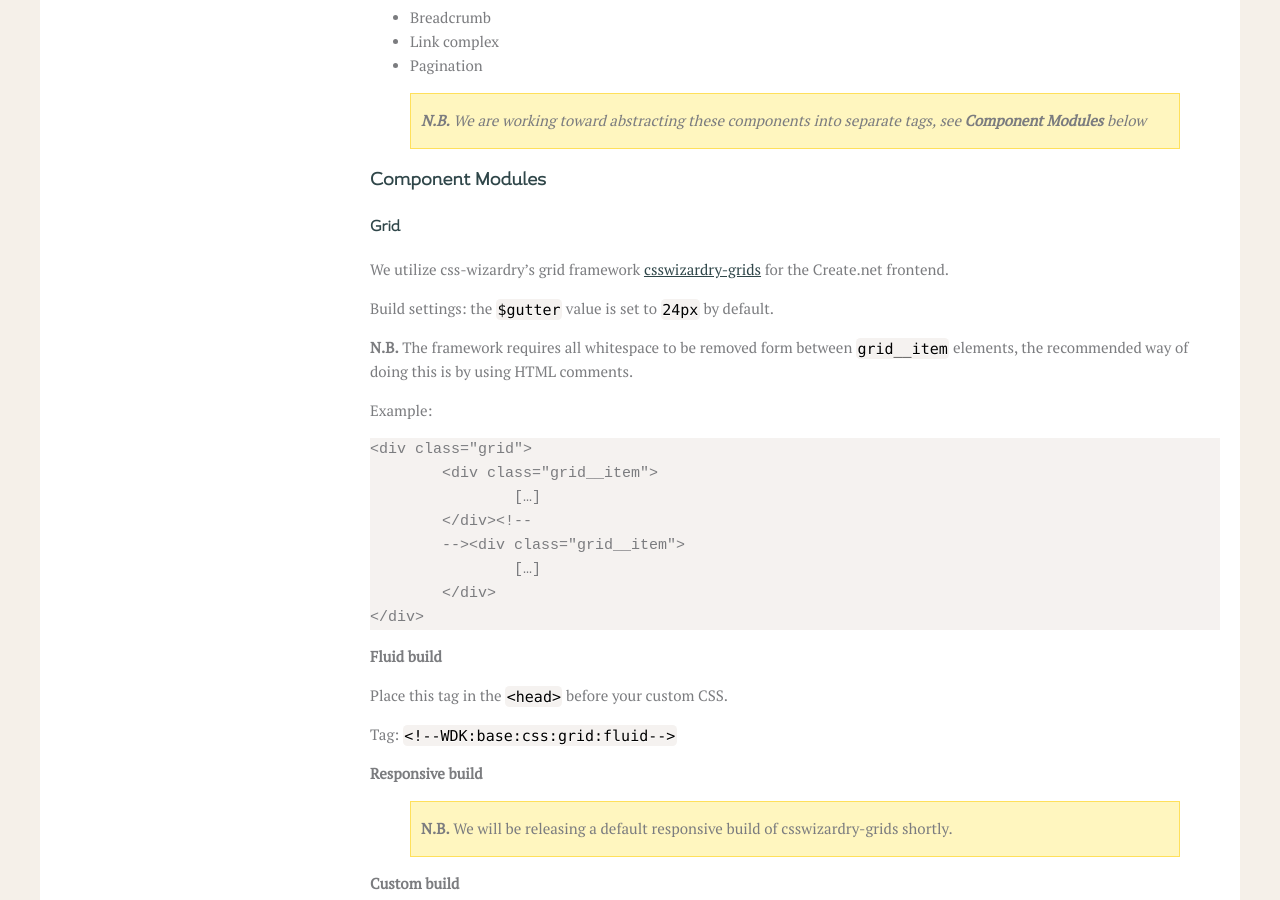
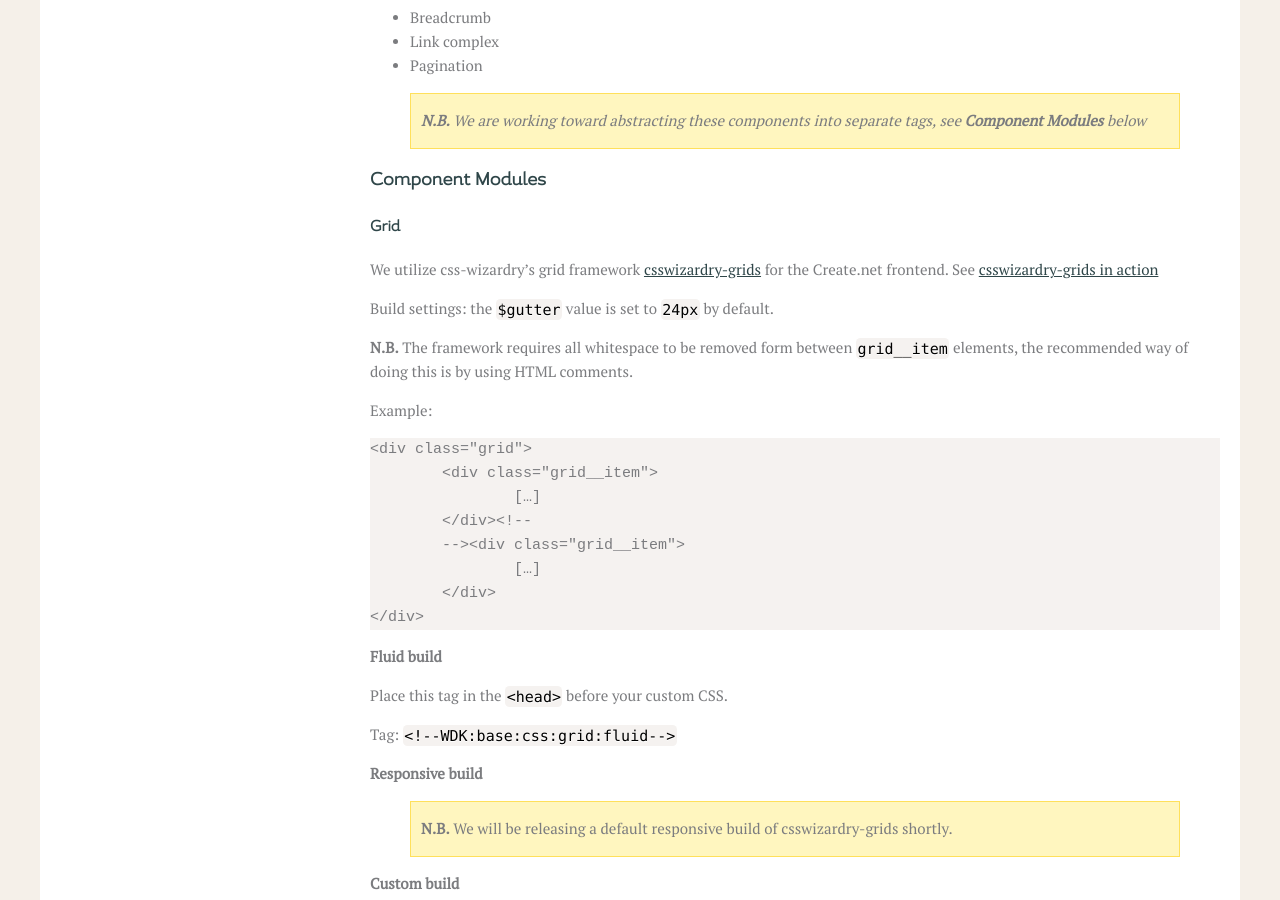
Before and after one commit to createdotnet/wdk, a Jekyll site: the page built from _tutorials/requirements-restrictions.md, in a window 1280 px wide and 900 px high, scrolled down 1294 px. Built offline with Jekyll 4.4.1, drawn with Linux system fonts in a browser that asks for light colours.

Commit message:
Add link to demo page.

```diff
--- a/_tutorials/requirements-restrictions.md
+++ b/_tutorials/requirements-restrictions.md
@@ -63,7 +63,7 @@ This file includes a build of the [inuit.css CSS framework](https://github.com/c
 
 #### Grid
 
-We utilize css-wizardry’s grid framework [csswizardry-grids](https://github.com/csswizardry/csswizardry-grids) for the Create.net frontend.
+We utilize css-wizardry’s grid framework [csswizardry-grids](https://github.com/csswizardry/csswizardry-grids) for the Create.net frontend. See [csswizardry-grids in action](http://csswizardry.com/csswizardry-grids/)
 
 Build settings: the `$gutter` value is set to `24px` by default.
 
```
